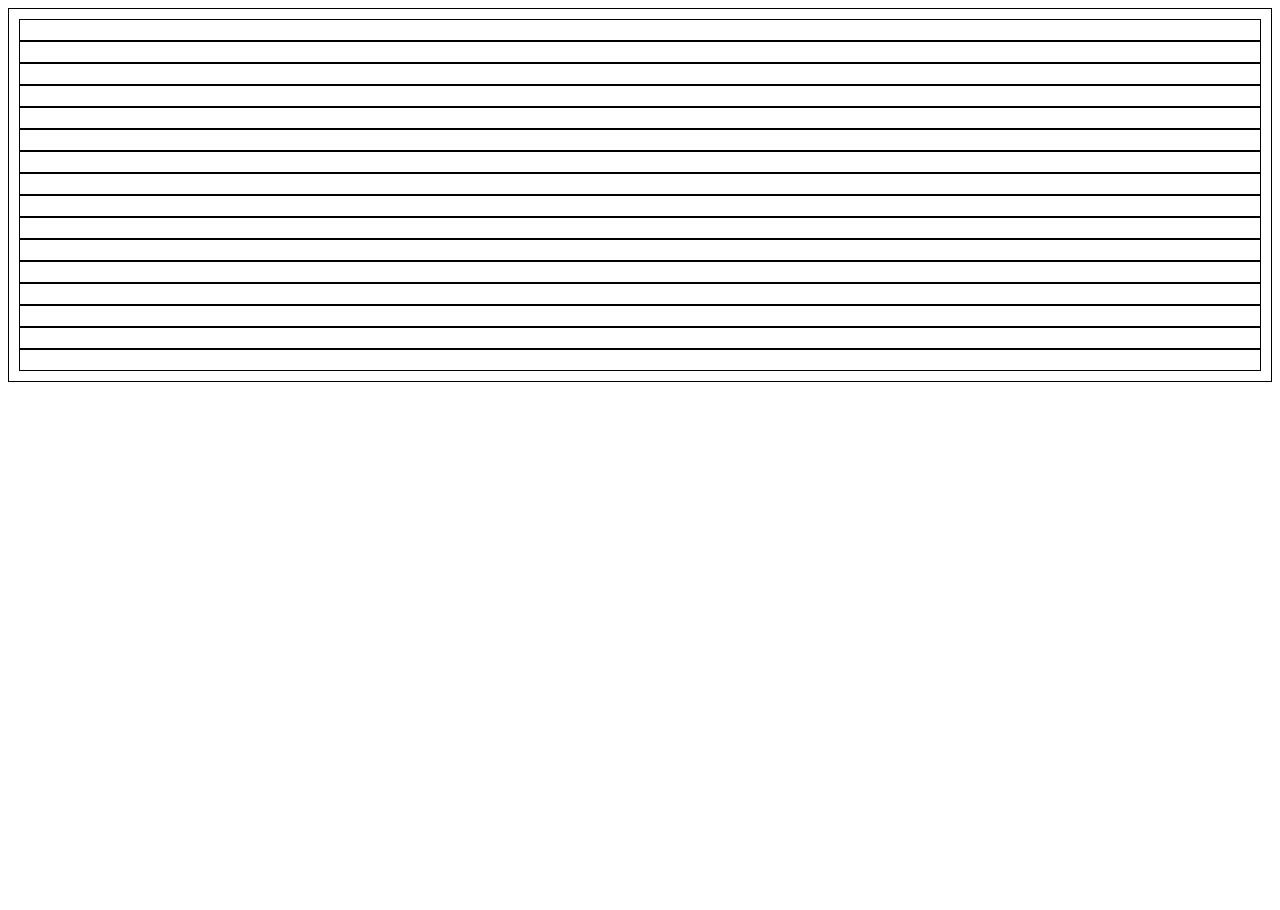
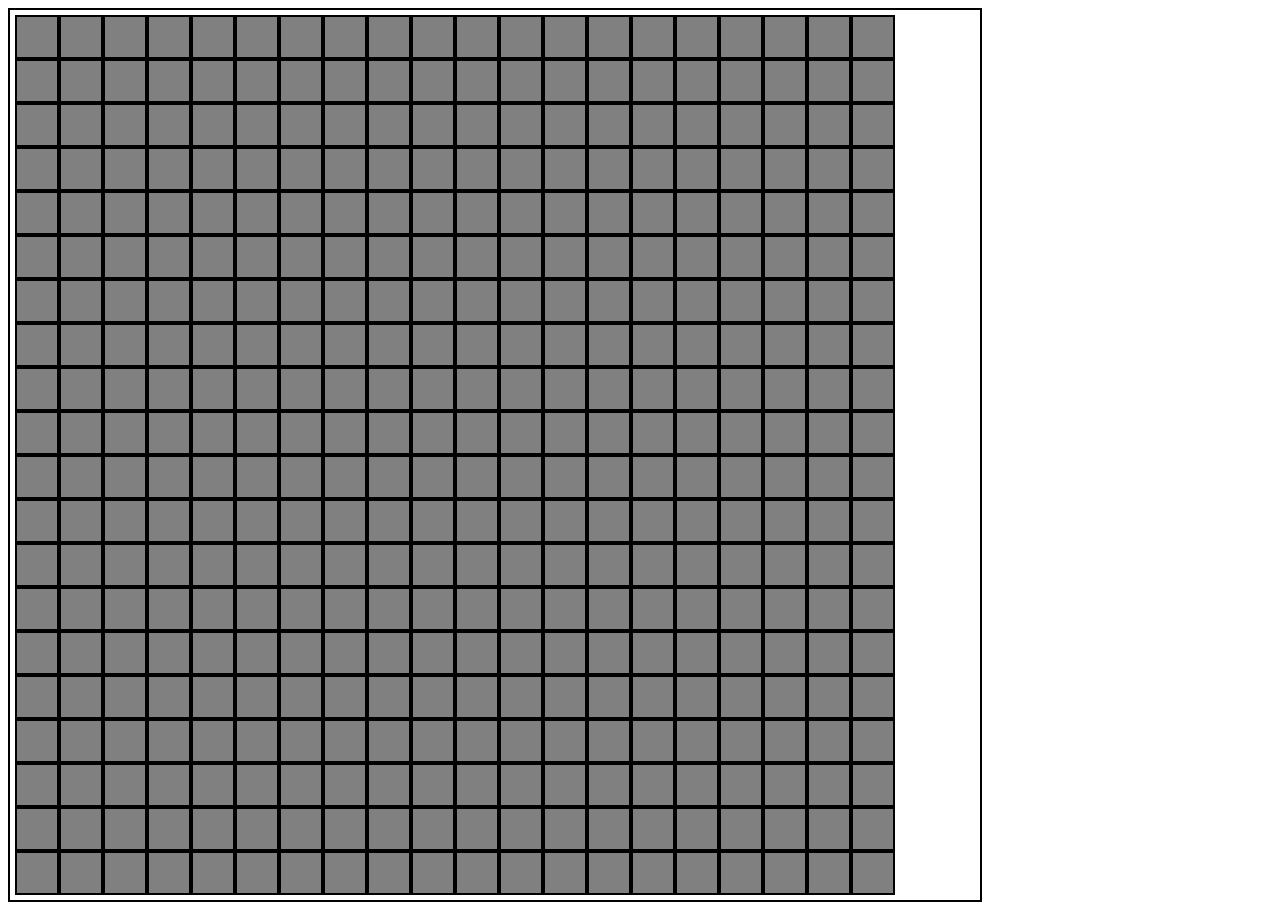
Before and after one commit to alvarezivan001/etch-a-sketch, a plain HTML site: page index.html in a window 1280 px wide. Before the commit the page ends 800 px from the top, so only its background shows below. Drawn offline with Linux system fonts and the light colour scheme.

Commit message:
Create grid in CSS and JS using float/clear

```diff
--- a/index.html
+++ b/index.html
@@ -10,7 +10,7 @@
 
     <body>
 
-        <div class="container"></div>
+        <div class="grid-container"></div>
 
     </body>
 </html>
--- a/script.js
+++ b/script.js
@@ -1,14 +1,56 @@
+// let gridCount = 16;
 
-let gridCount = 4;
-let gridRight = 16;
-let gridDown = 16;
+// let divContainer = document.querySelector('.grid-container');
 
-let divContainer = document.querySelector('.container');
+// //create divs based on the grid count
+// for(let i = 0; i < gridCount; i++)
+// {
+//     const div = document.createElement('div');
+//     // div.textContent = "Hello";
+//     divContainer.appendChild(div);
+// }
 
-//create divs based on the grid count
-for(let i = 0; i < (gridCount*gridCount); i++)
+//
+// FLOAT/CLEAR start
+//
+
+//setup gridcount, grab container
+let gridCount = 20;//4*4 = 16
+let divGridContainer = document.querySelector('.grid-container');
+
+for(let i = 1; i <= gridCount; i++)
 {
-    const div = document.createElement('div');
-    // div.textContent = "Hello";
-    divContainer.appendChild(div);
+    const startDiv = document.createElement('div');
+    startDiv.classList.toggle('grid-square-start');
+    divGridContainer.appendChild(startDiv);
+    for(let i = 2; i <= gridCount; i++)
+    {
+        const div = document.createElement('div');
+        div.classList.toggle('grid-square');
+        divGridContainer.appendChild(div);
+    }
 }
+//
+// FLOAT/CLEAR end
+//
+
+//
+// FLEX
+//
+
+//
+//
+
+//
+// INLINE/BLOCK
+//
+
+//
+//
+
+//
+// CSS GRID
+//
+
+//
+//
--- a/styles.css
+++ b/styles.css
@@ -1,13 +1,77 @@
 
-body {
-    /* display: flex; */
+/* div {
+    border: 2px;
+    background-color: white;
+    border-style: solid;
+    border-color: black ;
+    padding: 10px;
+} */
+.grid-container {
+    border: 2px;
+    background-color: white;
+    border-style: solid;
+    border-color: green ;
+    padding: 10px;
+}
+.grid-container {
+    border: 2px;
+    border-style: solid;
+    border-color:red;
+    padding: 10px;
+    background-color: white;
+}
+/*
+1. FLEX method will be the first
+*/
+/*
+1. FLEX END
+*/
+
+/*
+2. FLOAT/CLEAR will be the second method
+*/
+
+.grid-container {
+    border: 2px;
+    border-style: solid;
+    border-color:black;
+    padding: 5px;
+    background-color: white;
+    width: 960px;
+    max-width: 960px;
+    /* width: fit-content; */
+    display: table;
 }
 
-div {
-    border-color: black ;
-    border: 1px;
+.grid-square {
+    border: 2px;
     border-style: solid;
-    background-color: white;
-    padding: 10px;
+    border-color: black;
+    padding: 20px;
+    background-color: grey;
 
+
+    /* display: table; */
+    float: left;
 }
+.grid-square-start {
+    border: 2px;
+    border-style: solid;
+    border-color: black;
+    padding: 20px;
+    background-color: grey;
+
+    float: left;
+    clear: left;
+}
+/*
+2. FLOAT/CLEAR END
+*/
+
+/*
+3. INLINE-BLOCK is the third
+*/
+
+/*
+4. CSS GRID  method will be the final one
+*/
```
